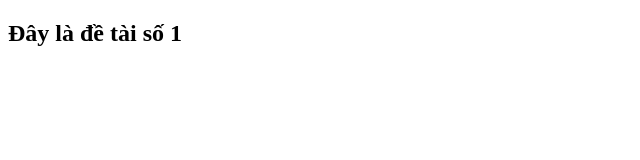
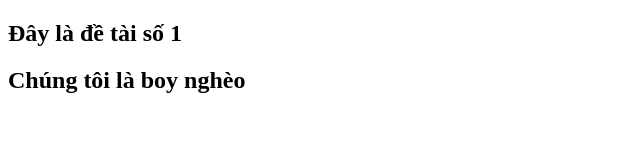
Before and after one commit to hanhcode123/detai1, a plain HTML site: page ahihihi.html in a window 1280 px wide. Shown: the whole page, without its empty margins (0-640 px from the left). Drawn offline with Linux system fonts and the light colour scheme.

Commit message:
sửa đổi đề tài lần 1

```diff
--- a/ahihihi.html
+++ b/ahihihi.html
@@ -7,5 +7,6 @@
   </head>
   <body>
     <h2>Đây là đề tài số 1</h2>
+    <h2>Chúng tôi là boy nghèo</h2>
   </body>
 </html>
```
